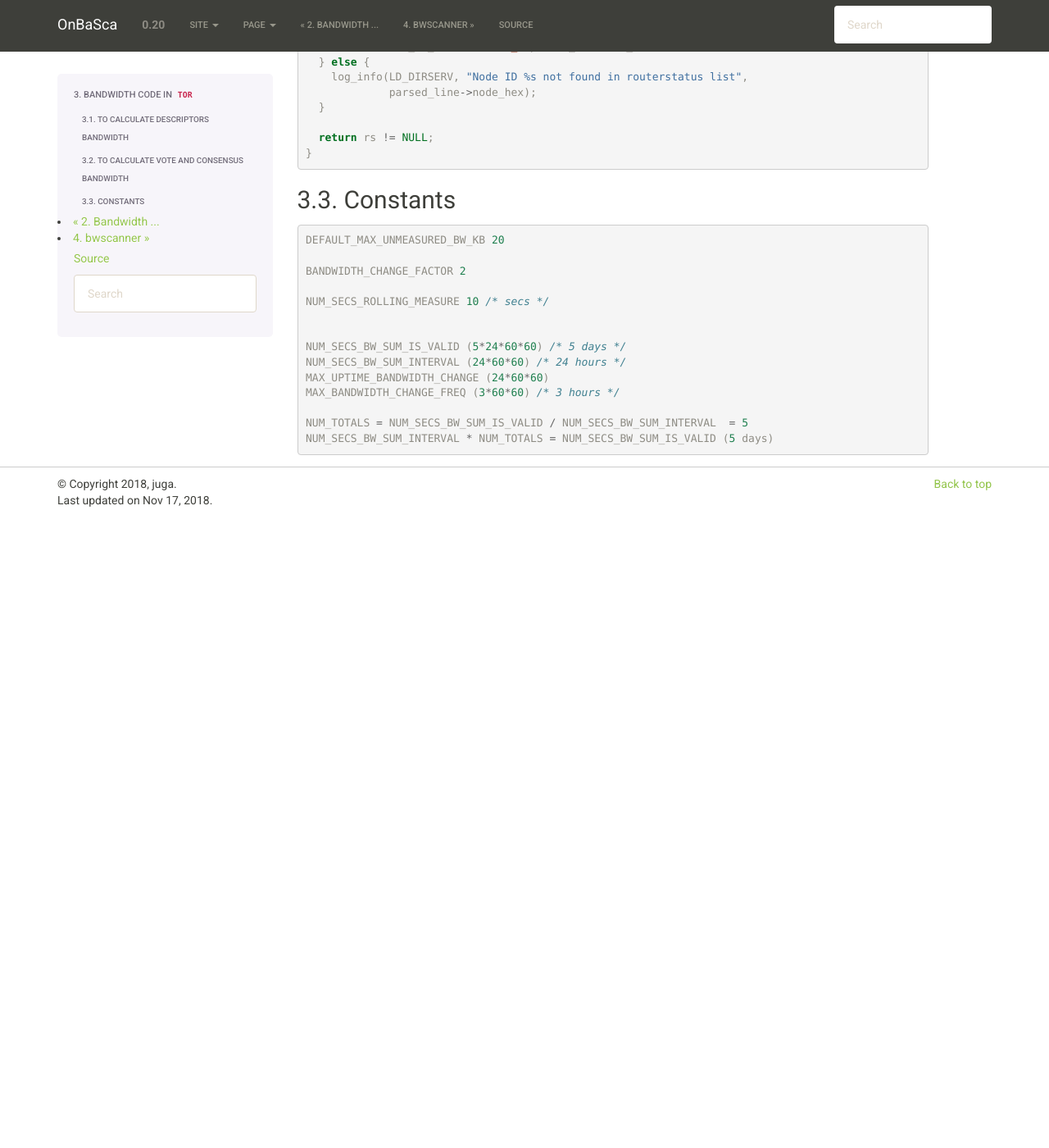
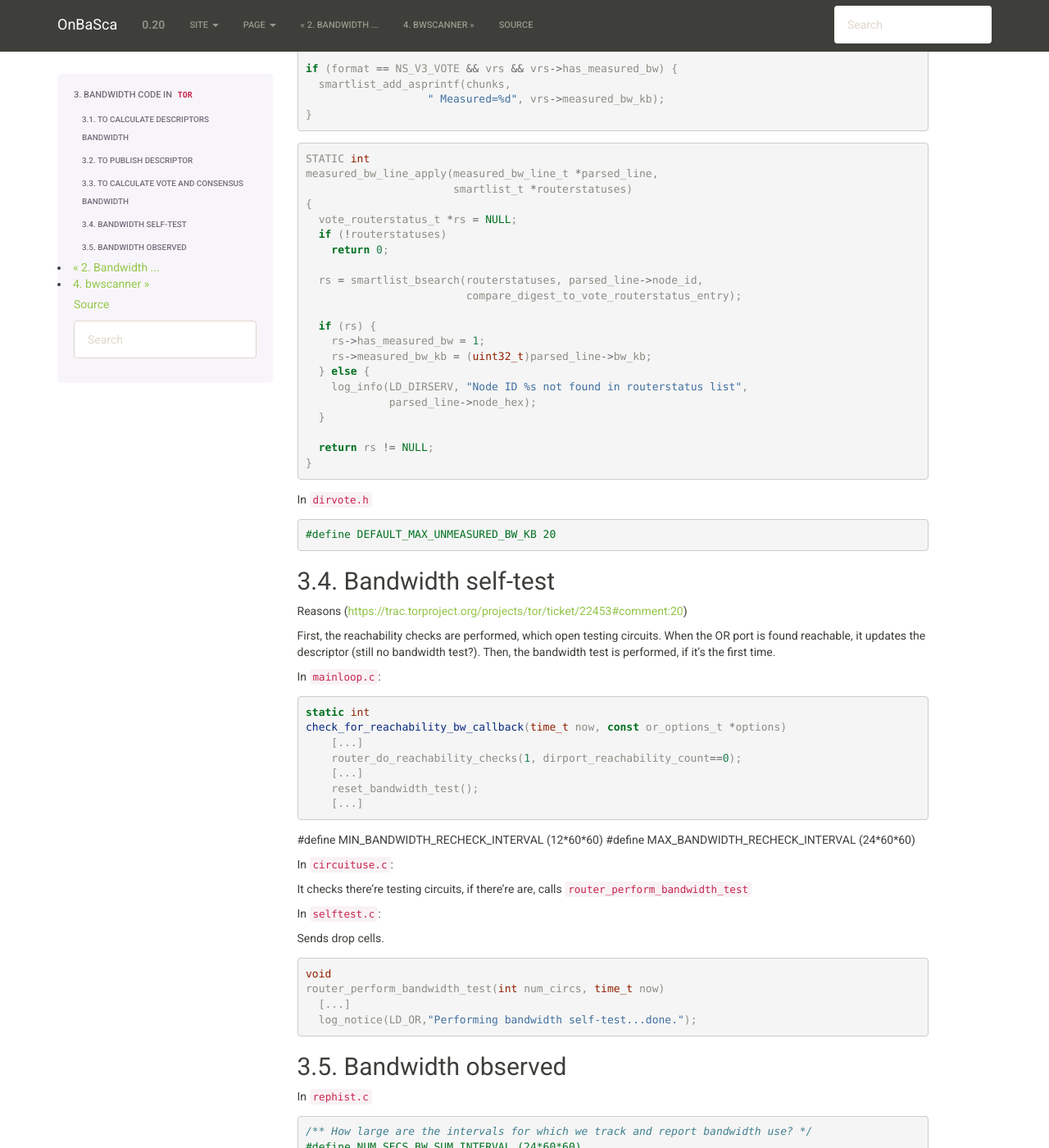
Before and after one commit to juga0/onbasca, a Sphinx documentation site: the page built from docs/source/bandwidth_tor_code.rst, in a window 1280 px wide and 1400 px high, scrolled down 2031 px. Shown: the whole window at 82% size. Built offline with Sphinx 7.4.7, drawn with Linux system fonts in a browser that asks for light colours; formulas are drawn with MathJax 3; before the commit the page ends 2661 px from its top, so only the background shows below that; some of the changed text lies outside the part shown.

Commit message:
Add sections to bandwidth in tor code

```diff
--- a/docs/source/bandwidth_tor_code.rst
+++ b/docs/source/bandwidth_tor_code.rst
@@ -74,6 +74,27 @@
                              unmeasured?" Unmeasured=1":"",
                              guardfraction_str ? guardfraction_str : "");
 
+To publish descriptor
+-----------------------
+
+In ``router.c``
+
+.. code-block:: c
+
+  /** By which factor bandwidth shifts have to change to be considered large. */
+  #define BANDWIDTH_CHANGE_FACTOR 2
+
+  #define MAX_BANDWIDTH_CHANGE_FREQ (3*60*60)
+  /** How frequently will we republish our descriptor because of large (factor
+   * of 2) shifts in estimated bandwidth? */
+
+  /** Maximum uptime to republish our descriptor because of large shifts in
+   * estimated bandwidth. */
+  #define MAX_UPTIME_BANDWIDTH_CHANGE (24*60*60)
+
+  /* If the relay uptime is bigger than MAX_UPTIME_BANDWIDTH_CHANGE,
+  * the next regularly scheduled descriptor update (18h) will be enough */
+  if (get_uptime() > MAX_UPTIME_BANDWIDTH_CHANGE)
 
 To calculate vote and consensus bandwidth
 -----------------------------------------
@@ -132,23 +153,79 @@
     return rs != NULL;
   }
 
-
-Constants
------------
+In ``dirvote.h``
 
 .. code-block:: c
 
-    DEFAULT_MAX_UNMEASURED_BW_KB 20
+  #define DEFAULT_MAX_UNMEASURED_BW_KB 20
 
-    BANDWIDTH_CHANGE_FACTOR 2
+Bandwidth self-test
+--------------------
 
-    NUM_SECS_ROLLING_MEASURE 10 /* secs */
+Reasons (https://trac.torproject.org/projects/tor/ticket/22453#comment:20)
+
+First, the reachability checks are performed, which open testing circuits.
+When the OR port is found reachable, it updates the descriptor (still no
+bandwidth test?).
+Then, the bandwidth test is performed, if it's the first time.
+
+In ``mainloop.c``:
+
+.. code-block:: c
+
+  static int
+  check_for_reachability_bw_callback(time_t now, const or_options_t *options)
+      [...]
+      router_do_reachability_checks(1, dirport_reachability_count==0);
+      [...]
+      reset_bandwidth_test();
+      [...]
+#define MIN_BANDWIDTH_RECHECK_INTERVAL (12*60*60)
+#define MAX_BANDWIDTH_RECHECK_INTERVAL (24*60*60)
+
+In ``circuituse.c``:
+
+It checks there're testing circuits, if there're are, calls ``router_perform_bandwidth_test``
+
+In ``selftest.c``:
+
+Sends drop cells.
+
+.. code-block:: c
+
+  void
+  router_perform_bandwidth_test(int num_circs, time_t now)
+    [...]
+    log_notice(LD_OR,"Performing bandwidth self-test...done.");
+
+Bandwidth observed
+-------------------
+
+In ``rephist.c``
+
+.. code-block:: c
+
+  /** How large are the intervals for which we track and report bandwidth use? */
+  #define NUM_SECS_BW_SUM_INTERVAL (24*60*60)
+
+  /** How far in the past do we remember and publish bandwidth use? */
+  #define NUM_SECS_BW_SUM_IS_VALID (24*60*60)
+
+  #define NUM_TOTALS (NUM_SECS_BW_SUM_IS_VALID/NUM_SECS_BW_SUM_INTERVAL)
+
+  NUM_SECS_ROLLING_MEASURE 10
+
+  rep_hist_bandwidth_assess
 
 
-    NUM_SECS_BW_SUM_IS_VALID (5*24*60*60) /* 5 days */
-    NUM_SECS_BW_SUM_INTERVAL (24*60*60) /* 24 hours */
-    MAX_UPTIME_BANDWIDTH_CHANGE (24*60*60)
-    MAX_BANDWIDTH_CHANGE_FREQ (3*60*60) /* 3 hours */
+  /** Allocate, initialize, and return a new bw_array. */
+  static bw_array_t *
+  bw_array_new(void)
 
-    NUM_TOTALS = NUM_SECS_BW_SUM_IS_VALID / NUM_SECS_BW_SUM_INTERVAL  = 5
-    NUM_SECS_BW_SUM_INTERVAL * NUM_TOTALS = NUM_SECS_BW_SUM_IS_VALID (5 days)
+    b->next_period = start + NUM_SECS_BW_SUM_INTERVAL
+
+  /** Shift the current period of b forward by one. */
+  STATIC void
+  commit_max(bw_array_t *b)
+
+set from the begining the `next_period` to 1 day, so `commit_max` doesn't happen until then.
```
